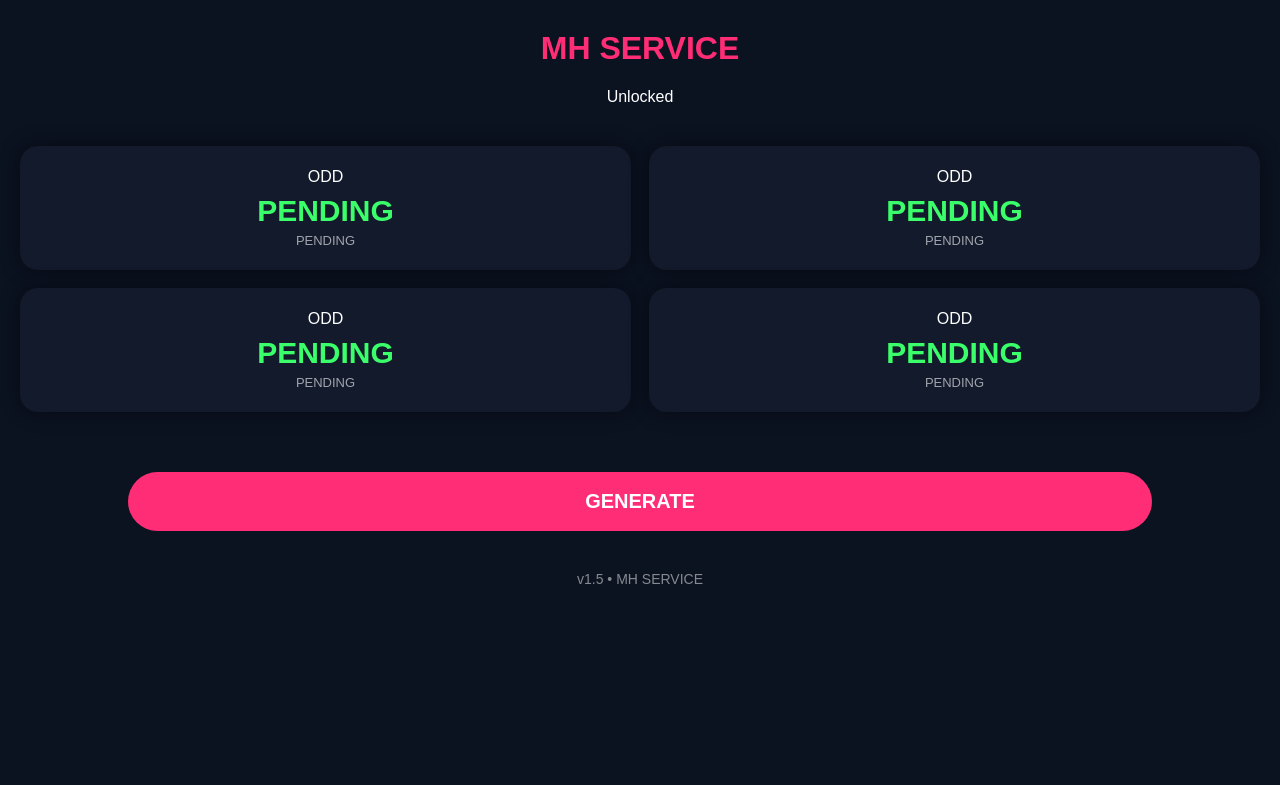
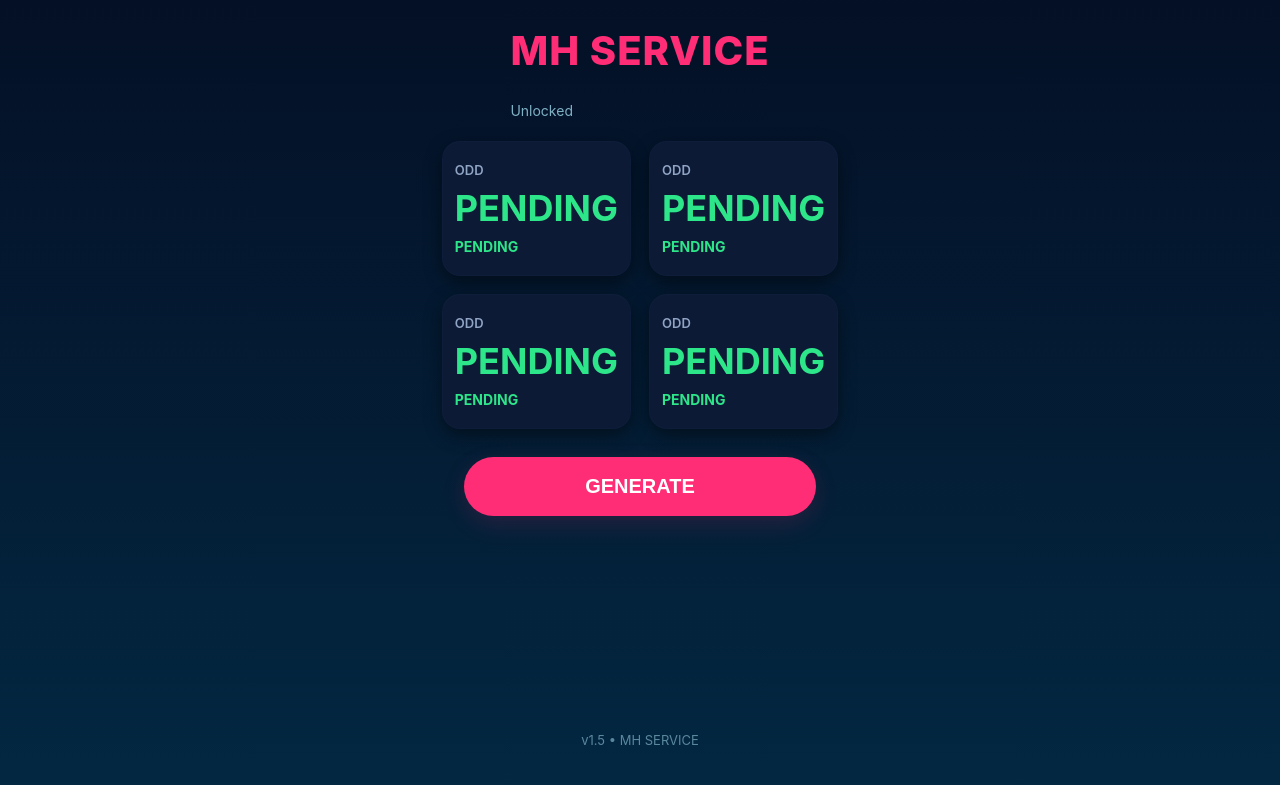
Before and after one commit to senuz087/mh-analyze, a website: page index.html in a window 1280 px wide. Drawn offline with Linux system fonts and the light colour scheme.

Commit message:
Update style.css

```diff
--- a/style.css
+++ b/style.css
@@ -1,70 +1,34 @@
-body {
-    background: #0b1220;
-    font-family: Arial, sans-serif;
-    text-align: center;
-    margin: 0;
-    color: white;
+:root{
+  --bg1:#041026;
+  --bg2:#032842;
+  --title:#ff2d75;
+  --card:#0c1a36;
+  --label:#90a4c4;
+  --odd:#3aff6a;
+  --pendingGreen:#2ee68a;
+  --btn:#ff2d75;
+  --muted:#7fb1c4;
 }
 
-h1 {
-    margin-top: 30px;
-    font-size: 32px;
-    font-weight: 800;
-    color: #ff2d75;
-}
+*{box-sizing:border-box}
+html,body{height:100%;margin:0;background:linear-gradient(180deg,var(--bg1),var(--bg2));font-family:Inter,Arial,sans-serif;color:#fff}
+.app{max-width:480px;margin:0 auto;padding:18px;min-height:100vh;display:flex;flex-direction:column;align-items:center}
+.title{font-size:40px;color:var(--title);margin-top:8px;font-weight:800;letter-spacing:1px}
+.lockText{margin-top:8px;color:var(--muted);font-size:14px}
 
-.grid {
-    display: grid;
-    grid-template-columns: repeat(2, 1fr);
-    gap: 18px;
-    padding: 20px;
-    margin-top: 20px;
-}
+.grid{width:100%;display:grid;grid-template-columns:repeat(2,1fr);gap:18px;margin-top:22px;padding:0 6px}
+.card{background:var(--card);border-radius:18px;padding:20px 12px;box-shadow:0 6px 18px rgba(0,0,0,0.45);border:1px solid rgba(60,95,120,0.06);text-align:left}
+.cardLabel{color:var(--label);font-size:13px;font-weight:600}
+.odd{margin-top:8px;font-size:36px;color:var(--odd);font-weight:700}
+.time{margin-top:8px;color:var(--muted);font-size:14px}
 
-.card {
-    background: #121a2b;
-    border-radius: 18px;
-    padding: 22px 10px;
-    box-shadow: 0 0 20px rgba(0,0,0,0.4);
-}
+/* pending style before generation */
+.pending{color:var(--pendingGreen);font-weight:700}
 
-.label {
-    font-size: 14px;
-    opacity: 0.6;
-}
+/* controls */
+.controls{width:100%;display:flex;justify-content:center;margin-top:28px}
+.generate{width:86%;padding:18px;border-radius:30px;border:none;background:var(--btn);color:#fff;font-size:20px;font-weight:800;cursor:pointer;box-shadow:0 8px 24px rgba(255,45,116,0.14)}
+.generate:disabled{opacity:0.45;cursor:default;transform:none}
 
-.odd {
-    margin-top: 8px;
-    font-size: 30px;
-    color: #3aff6a;
-    font-weight: bold;
-}
-
-.time {
-    margin-top: 5px;
-    font-size: 13px;
-    opacity: 0.6;
-}
-
-#generateBtn {
-    margin-top: 40px;
-    padding: 18px 40px;
-    background: #ff2d75;
-    color: white;
-    border: none;
-    border-radius: 40px;
-    font-size: 20px;
-    font-weight: bold;
-    width: 80%;
-}
-
-#generateBtn:disabled {
-    opacity: 0.4;
-}
-
-footer {
-    margin-top: 40px;
-    opacity: 0.5;
-    font-size: 14px;
-    padding-bottom: 40px;
-}
+/* footer */
+footer{margin-top:auto;padding-bottom:34px;color:rgba(127,177,196,0.7);font-size:13px}
```
